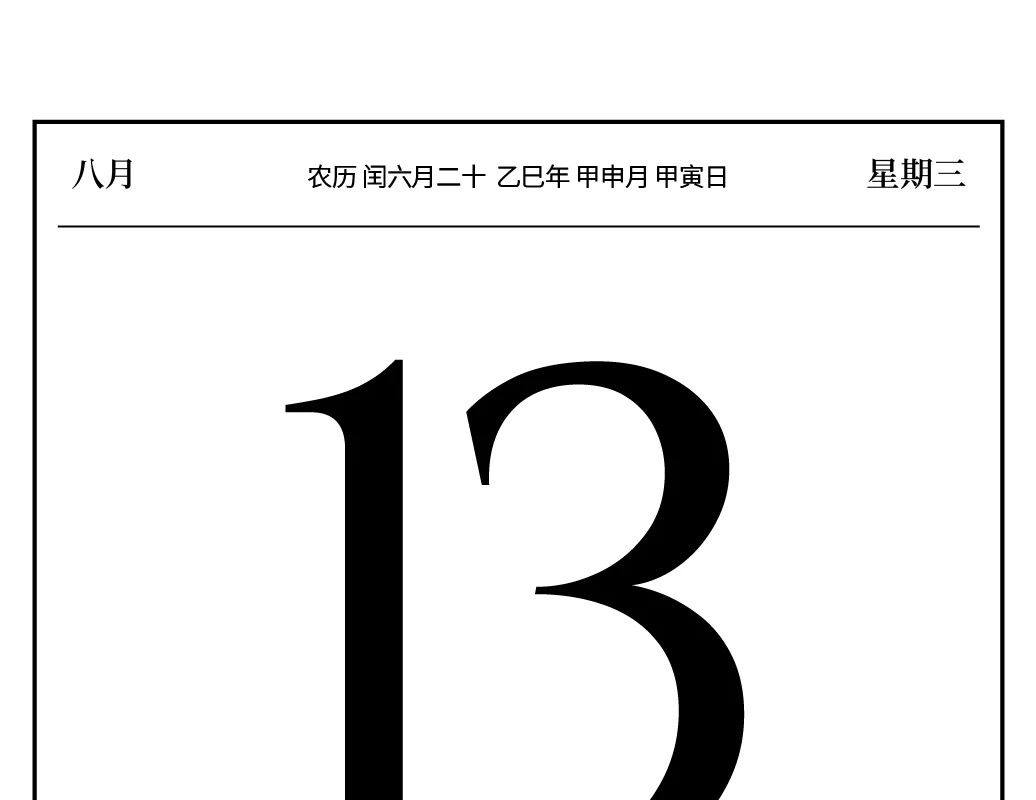
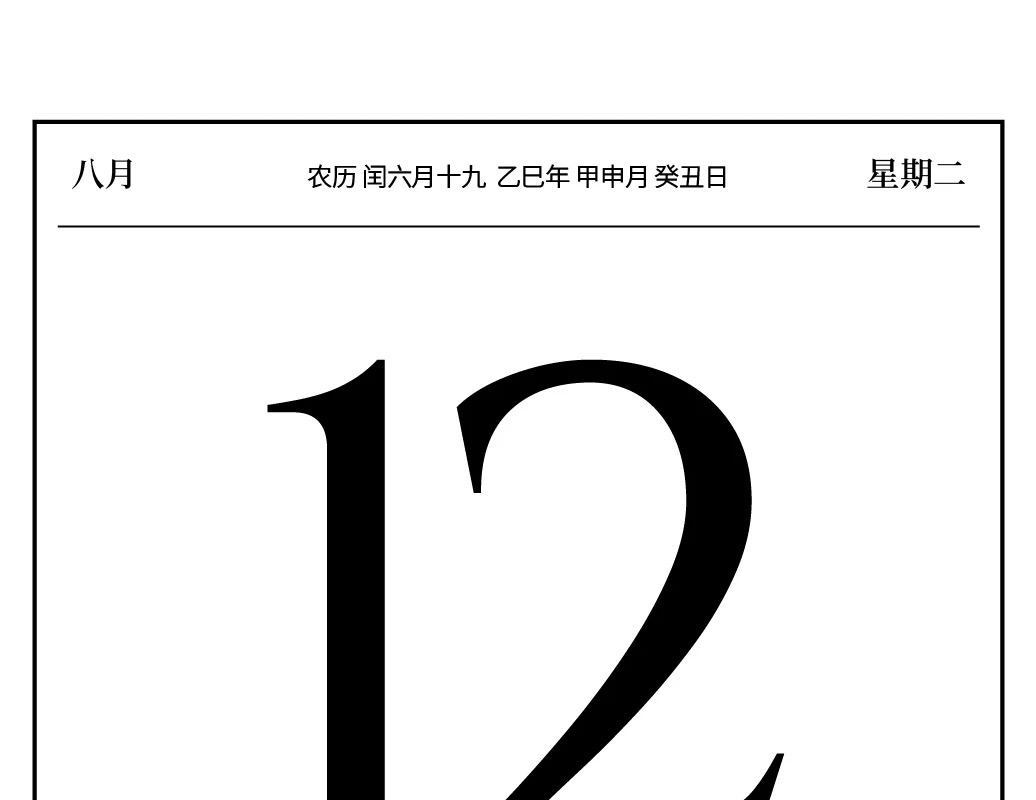
Before and after one commit to changgelv/kindle-image, a plain HTML site: page index.html in a window 1280 px wide. Shown: the top 800 px of the page, without its empty margins (122-1158 px from the left). Drawn offline with Linux system fonts and the light colour scheme.

Commit message:
Add files via upload

```diff
--- a/index.html
+++ b/index.html
@@ -20,6 +20,6 @@
 </head>
 <body>
     <!-- 替换下面图片链接为你自己的 -->
-    <img src="0813.JPG" alt="最新图片">
+    <img src="0812.JPG" alt="最新图片">
 </body>
 </html>
```
Also changed, not shown: 0812.JPG (added).
